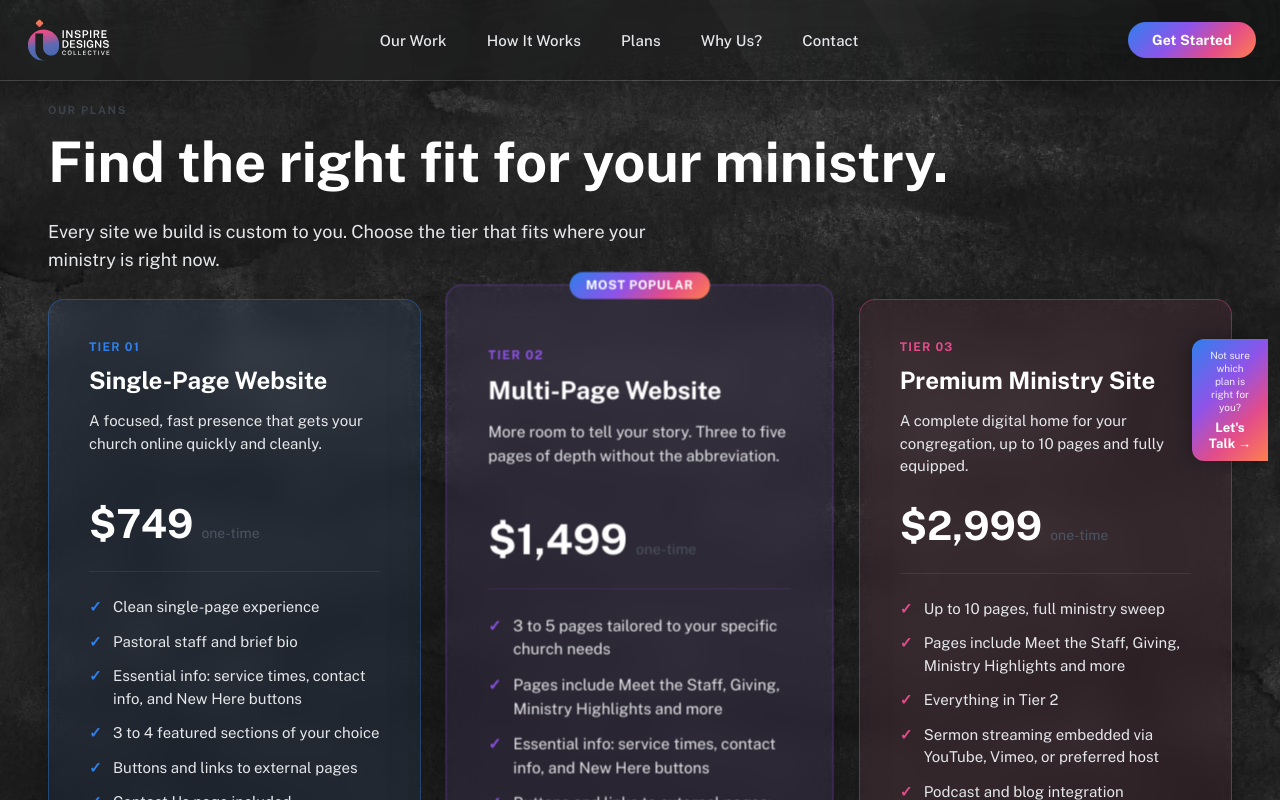
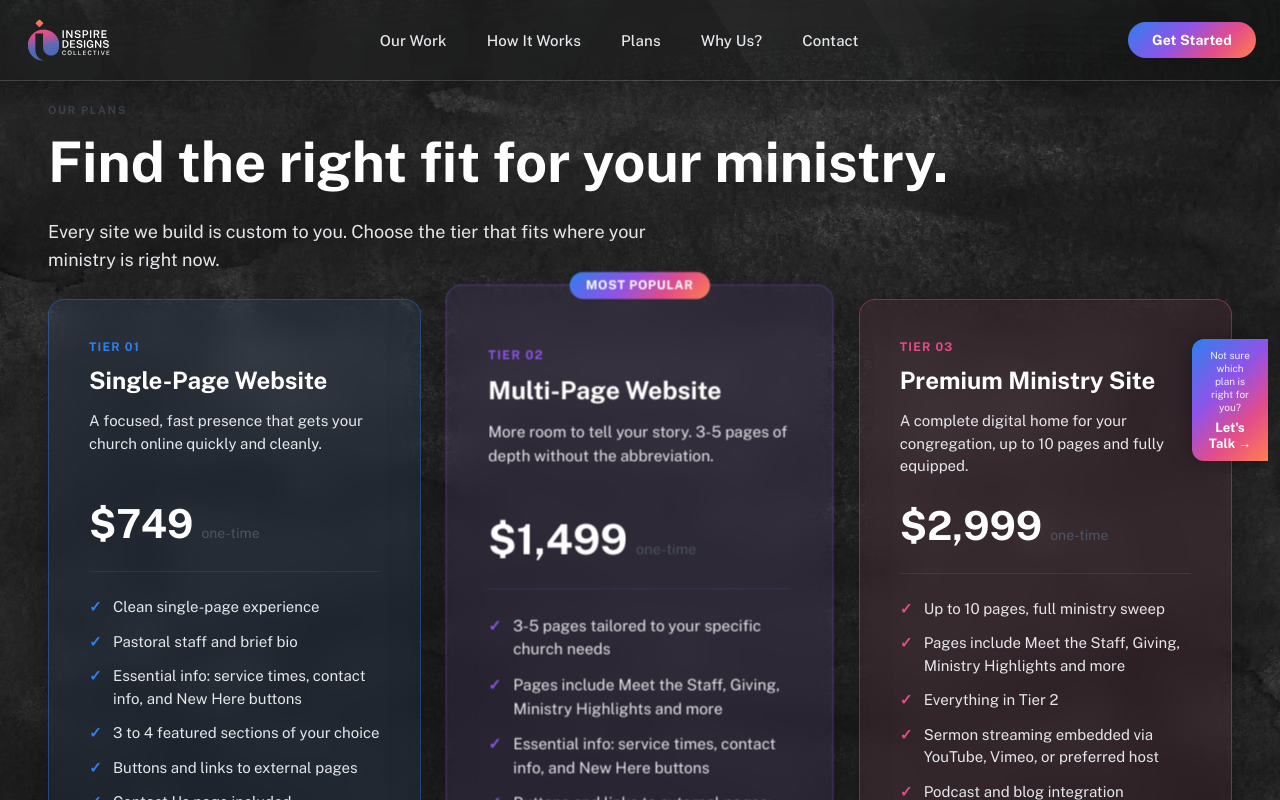
Before and after one commit to michaelwj092-beep/idc-website-2026, a website: page pages/plans/plans.html in a window 1280 px wide. Shown: the top 800 px of the page. Drawn offline with nearby package versions, Linux system fonts and the light colour scheme.

Commit message:
Format Tier 2 page range as 3-5 pages on Plans page

```diff
--- a/pages/plans/plans.html
+++ b/pages/plans/plans.html
@@ -2478,14 +2478,14 @@
       <div class="tier-badge">Most Popular</div>
       <span class="tier-label">TIER 02</span>
       <h2 class="tier-headline">Multi-Page Website</h2>
-      <p class="tier-desc">More room to tell your story. Three to five pages of depth without the abbreviation.</p>
+      <p class="tier-desc">More room to tell your story. 3-5 pages of depth without the abbreviation.</p>
       <div class="tier-price-wrap">
         <span class="tier-price">$1,499</span>
         <span class="tier-period">one-time</span>
       </div>
       <div class="tier-divider"></div>
       <ul class="tier-features">
-        <li>3 to 5 pages tailored to your specific church needs</li>
+        <li>3-5 pages tailored to your specific church needs</li>
         <li>Pages include Meet the Staff, Giving, Ministry Highlights and more</li>
         <li>Essential info: service times, contact info, and New Here buttons</li>
         <li>Buttons and links to external pages: giving links, calendars, watch sermons</li>
```
